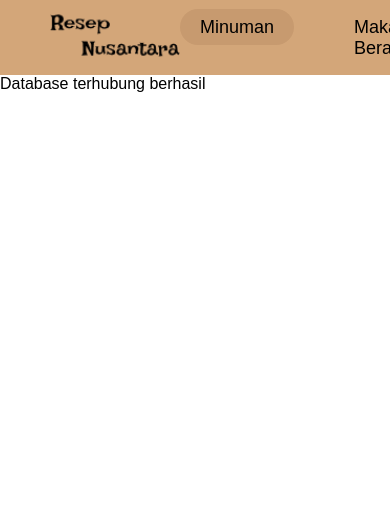
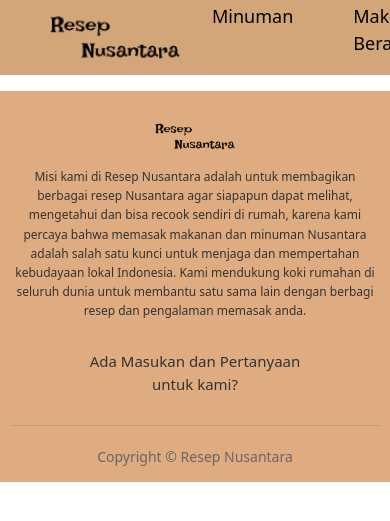
Before and after one commit to amild0123/NusantaraResep, a PHP site: page /?page=kategori&kategori=minuman in a window 390 px wide; the page is wider, and only the part inside the window is pictured. Shown: the top 521 px of that part. Run offline with PHP 8.4, Linux system fonts and the light colour scheme; the visitor is signed in with stand-in values (Sample User, id 1); data that the repository does not hold is empty.

Commit message:
db+footer

```diff
--- /dev/null
+++ b/component/footer.php
@@ -0,0 +1,25 @@
+
+<footer>
+    <div class="footer-container">
+        <div class="footer-main">
+            <div class="footer-left">
+                <div class="footer-logo">
+                    <img src="asset/Logo.png" alt="logo">
+                </div>
+                <div class="footer-text">
+                    <p>
+                        Misi kami di Resep Nusantara adalah untuk membagikan berbagai resep Nusantara agar siapapun dapat melihat, mengetahui dan bisa recook sendiri di rumah, karena kami percaya bahwa memasak makanan dan minuman Nusantara adalah salah satu kunci untuk menjaga dan mempertahan kebudayaan lokal Indonesia. Kami mendukung koki rumahan di seluruh dunia untuk membantu satu sama lain dengan berbagi resep dan pengalaman memasak anda.
+                    </p>
+                </div>
+            </div>
+
+            <div class="footer-right">
+                Ada Masukan dan Pertanyaan<br>untuk kami?
+            </div>
+        </div>
+
+        <div class="footer-copyright">
+            Copyright © Resep Nusantara
+        </div>
+    </div>
+</footer>
--- a/component/nav.php
+++ b/component/nav.php
@@ -8,7 +8,7 @@
 
             <!-- Menu Tengah -->
             <ul class="nav-menu">
-                <li><a class="active" href="?page=kategori&kategori=minuman">Minuman</a></li>
+                <li><a href="?page=kategori&kategori=minuman">Minuman</a></li>
                 <li><a class="nav-link" href="?page=kategori&kategori=makanan">Makanan Berat</a></li>
                 <li><a class="nav-link" href="?page=kategori&kategori=camilan">Makanan Ringan</a></li>
             </ul>
--- a/index.php
+++ b/index.php
@@ -1,7 +1,10 @@
 <?php
+error_reporting(E_ALL);
+ini_set('display_errors', 1);
+
 session_start();
 if(!isset($_SESSION['user_id'])){
-    header("Location: ./login.php");
+    header("Location: login/login.php");
     exit;
 }
 ?>
@@ -13,9 +16,13 @@ if(!isset($_SESSION['user_id'])){
   <link rel="stylesheet" href="style.css">
   <script src="nav.js" defer></script>
   <script src="sampul.js" defer></script>
+  <link href="https://cdn.jsdelivr.net/npm/bootstrap@5.3.8/dist/css/bootstrap.min.css" rel="stylesheet" integrity="sha384-sRIl4kxILFvY47J16cr9ZwB07vP4J8+LH7qKQnuqkuIAvNWLzeN8tE5YBujZqJLB" crossorigin="anonymous">
 </head>
 <body>
   <?php include 'component/nav.php'; ?>
   <?php include 'route/web.php'; ?>
+  <?php include 'component/footer.php'; ?>
+
+  <script src="https://cdn.jsdelivr.net/npm/bootstrap@5.3.8/dist/js/bootstrap.bundle.min.js" integrity="sha384-FKyoEForCGlyvwx9Hj09JcYn3nv7wiPVlz7YYwJrWVcXK/BmnVDxM+D2scQbITxI" crossorigin="anonymous"></script>
 </body>
 </html>
--- a/koneksi.php
+++ b/koneksi.php
@@ -1,20 +1,12 @@
 <?php
-
 $conn = mysqli_connect(
     "localhost",
     "root",
     "",
     "nusantara_resep"
 );
-
 if(!$conn){
-
     die("Koneksi gagal");
-
-}else{
-
-    echo "Database terhubung berhasil";
-
 }
 
 ?>
--- a/login/prosesLogin.php
+++ b/login/prosesLogin.php
@@ -1,4 +1,7 @@
 <?php
+error_reporting(E_ALL);
+ini_set('display_errors', 1);
+
 session_start();
 include '../koneksi.php'; // koneksi ke database
 
@@ -14,6 +17,6 @@ if($user && password_verify($password, $user['password'])){
     header("Location: ../index.php");
     exit;
 } else {
-    echo "Login gagal. <a href='../login.php'>Coba lagi</a>";
+    echo "Login gagal. <a href='login.php'>Coba lagi</a>";
 }
 ?>
--- a/route/web.php
+++ b/route/web.php
@@ -1,5 +1,5 @@
 
-<div class="main-content">
+<div class="main-content" >
 
 <?php
 $page = isset($_GET['page']) ? $_GET['page'] : 'home';
@@ -20,7 +20,7 @@ elseif($page == "kategori"){
     include "kategori.php";
 }
 else{
-    echo "<h1>Halaman tidak ditemukan 😭</h1>";
+    include "page/Home.php";
 }
 ?>
 
--- a/style.css
+++ b/style.css
@@ -7,6 +7,17 @@ body{
     font-family: sans-serif;
 }
 
+.judulResep textarea{
+    width: 60%;
+    height: 80px;
+    margin-top: auto;
+    text-align: center;
+    border-radius: 40px;
+    font-size: 30px;
+    font-weight: bold;
+    outline: none;
+    background: rgb(255, 255, 255);
+}
 /* NAVBAR */
 .navbar-custom{
     width: 100%;
@@ -522,10 +533,135 @@ body{
 }
 
 .login-container .register-text a {
-  color: #5A3E2B;
+  color: #DEAC80;
   text-decoration: none;
 }
 
 .login-container .register-text a:hover {
   text-decoration: underline;
 }
+
+
+/* =========================
+    foooter
+========================= */
+footer{
+    background-color: #DEAC80;
+    padding: 40px 0 20px 0;
+    margin-top: 60px;
+    width: 100%;
+}
+
+.footer-container{
+    max-width: 1200px;
+    margin: 0 auto;
+    padding: 0 15px;
+}
+
+.footer-main{
+    display: grid;
+    grid-template-columns: 1fr auto;
+    gap: 40px;
+    align-items: start;
+    margin-bottom: 30px;
+}
+
+.footer-left{
+    display: flex;
+    align-items: flex-start;
+    gap: 20px;
+}
+
+.footer-logo{
+    flex-shrink: 0;
+}
+
+.footer-logo img{
+    width: 100px;
+    height: auto;
+}
+
+.footer-text{
+    flex: 1;
+}
+
+.footer-text p{
+    margin: 0;
+    line-height: 1.6;
+    font-size: 14px;
+    color: #333;
+    text-align: justify;
+}
+
+.footer-right{
+    text-align: center;
+    font-size: 18px;
+    font-weight: 500;
+    color: #333;
+    white-space: nowrap;
+    min-width: 200px;
+}
+
+.footer-copyright{
+    text-align: center;
+    padding-top: 20px;
+    border-top: 1px solid rgba(0,0,0,0.1);
+    margin: 0;
+    font-size: 14px;
+    color: #666;
+}
+
+/* Responsive untuk tablet */
+@media (max-width: 992px) {
+    .footer-main {
+        grid-template-columns: 1fr;
+        gap: 30px;
+    }
+
+    .footer-right {
+        text-align: center;
+        min-width: auto;
+    }
+}
+
+/* Responsive untuk mobile */
+@media (max-width: 768px) {
+    footer {
+        padding: 30px 0 15px 0;
+        margin-top: 40px;
+    }
+
+    .footer-left {
+        flex-direction: column;
+        align-items: center;
+        text-align: center;
+        gap: 15px;
+    }
+
+    .footer-text p {
+        text-align: center;
+        font-size: 13px;
+    }
+
+    .footer-right {
+        font-size: 16px;
+    }
+}
+
+@media (max-width: 480px) {
+    .footer-container {
+        padding: 0 10px;
+    }
+
+    .footer-logo img {
+        width: 80px;
+    }
+
+    .footer-text p {
+        font-size: 12px;
+    }
+
+    .footer-right {
+        font-size: 15px;
+    }
+}
```
Also changed, not shown: page/Home.php (+2 -10 lines), page/TambahResep.php (+8 -0 lines).
